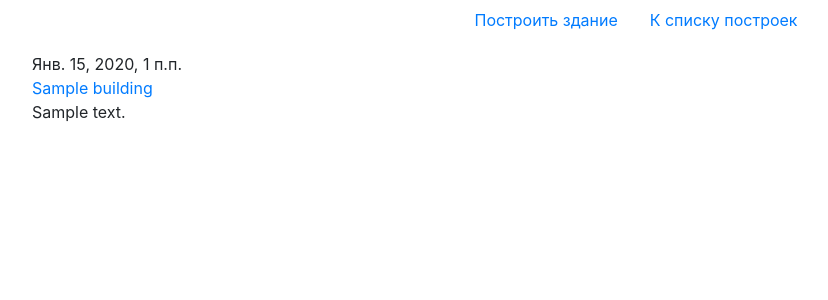
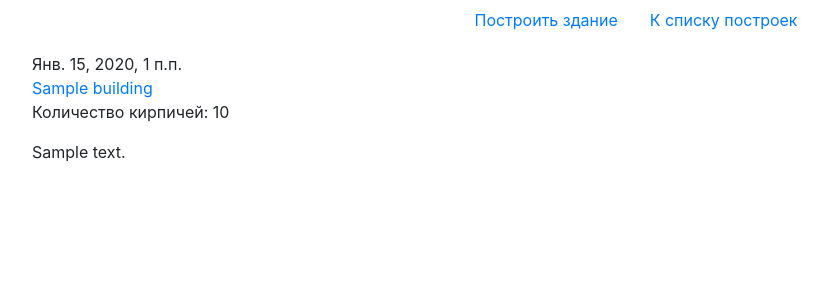
Before and after one commit to IanKir/django_pik, a Django app: page /stats/ in a window 1280 px wide. Shown: the top 300 px of the page, without its empty margins (4-832 px from the left). Run offline with Django 3.2, Linux system fonts and the light colour scheme; tables that the repository leaves empty hold one stand-in row (values such as "Sample post"); some libraries are stand-ins or nearby versions.

Commit message:
Добавил отображение кирпичей под каждым зданием на /stats/

```diff
--- a/house_building/core/templates/mainpage/stats.html
+++ b/house_building/core/templates/mainpage/stats.html
@@ -8,6 +8,7 @@
                 <a href="{% url 'building_detail' pk=building.pk %}">
                     {{ building.title }}</a><br>
                 {{ building.bricks_amount|linebreaksbr }}
+                <p>Количество кирпичей: {{ building.get_bricks_amount }}</p>
                 {{ building.building_address|linebreaksbr }}
             </li>
         {% endfor %}
```
